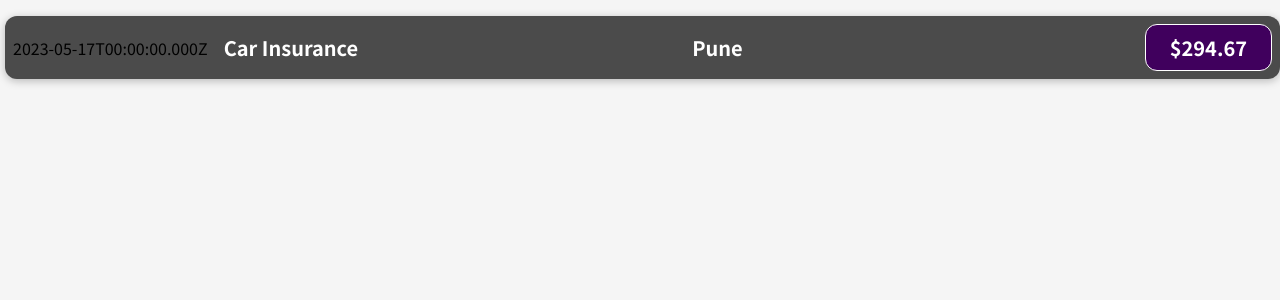
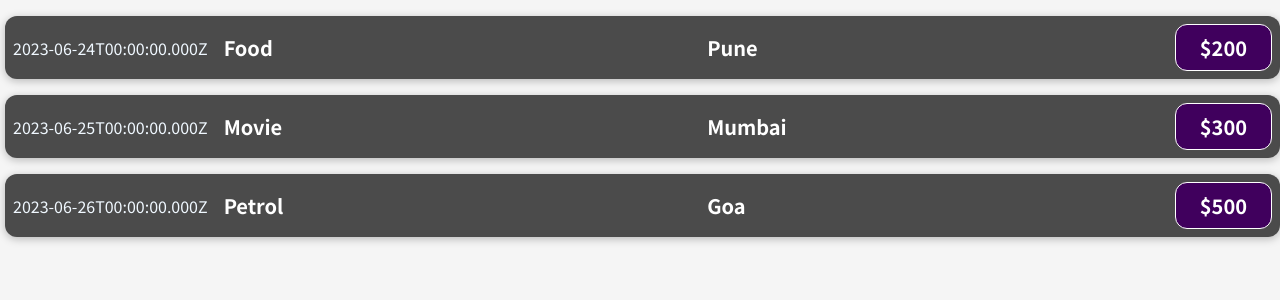
Before and after one commit to JiteshShrivastav01/ReactAssignment, a JavaScript app: page / in a window 1280 px wide. Shown: the top 300 px of the page. Built offline with nearby package versions, Linux system fonts and the light colour scheme.

Commit message:
Assign1Task9

```diff
--- a/src/App.js
+++ b/src/App.js
@@ -1,9 +1,25 @@
-import ExpenseItem from './component/ExpensesItem' ;
+import ExpenseItem from './component/ExpensesItem';
 
 function App() {
+  const Expenses = [
+    { date: new Date(2023, 5, 24), title: 'Food', amount: 200, location: 'Pune' },
+    { date: new Date(2023, 5, 25), title: 'Movie', amount: 300, location: 'Mumbai' },
+    { date: new Date(2023, 5, 26), title: 'Petrol', amount: 500, location: 'Goa' }
+  ];
+
+  const expenseItems = Expenses.map((expense, index) => (
+    <ExpenseItem
+      key={index}
+      date={expense.date}
+      title={expense.title}
+      amount={expense.amount}
+      location={expense.location}
+    />
+  ));
+
   return (
     <div>
-      <ExpenseItem></ExpenseItem>
+      {expenseItems}
     </div>
   );
 }
--- a/src/component/ExpenseItem.css
+++ b/src/component/ExpenseItem.css
@@ -6,7 +6,7 @@
     padding: 0.5rem;
     margin: 1rem 0;
     border-radius: 12px;
-    background-color: #4b4b4b;
+    background-color: #4b4b4b;color: aliceblue;
   }
 
   .expense-item__description {
--- a/src/component/ExpensesItem.js
+++ b/src/component/ExpensesItem.js
@@ -14,18 +14,14 @@
 
 import "./ExpenseItem.css";
 
-function ExpenseItem() {
-  const expenseDate = new Date(2023, 4, 17);
-  const expenseTitle = 'Car Insurance';
-  const expenseAmount = 294.67;
-  const LocationOfExpenditure = "Pune"
+function ExpenseItem(props) {
   return (
     <div className="expense-item">
-      <div>{expenseDate.toISOString()}</div>
+      <div>{props.date.toISOString()}</div>
       <div className="expense-item__description">
-        <h2>{expenseTitle}</h2>
-        <h2>{LocationOfExpenditure}</h2>
-        <div className="expense-item__price">${expenseAmount}</div>
+        <h2>{props.title}</h2>
+        <h2>{props.location}</h2>
+        <div className="expense-item__price">${props.amount}</div>
       </div>
     </div>
   );
```
